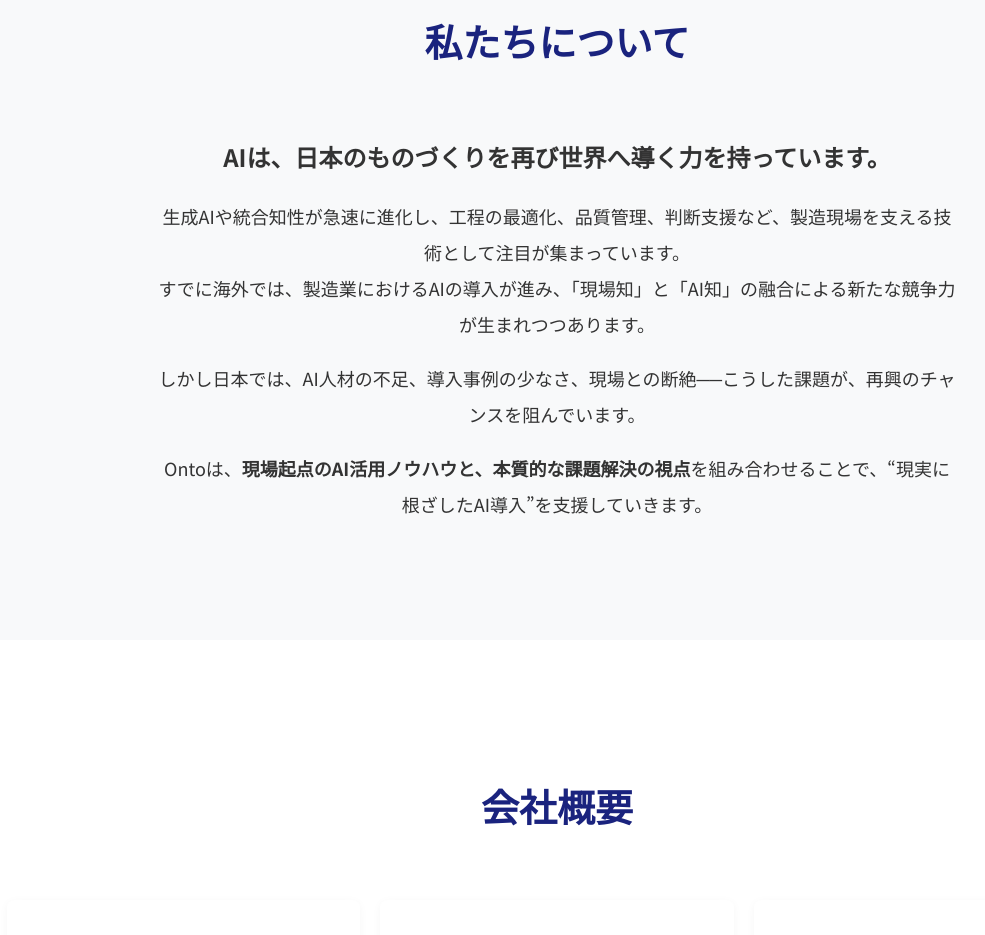
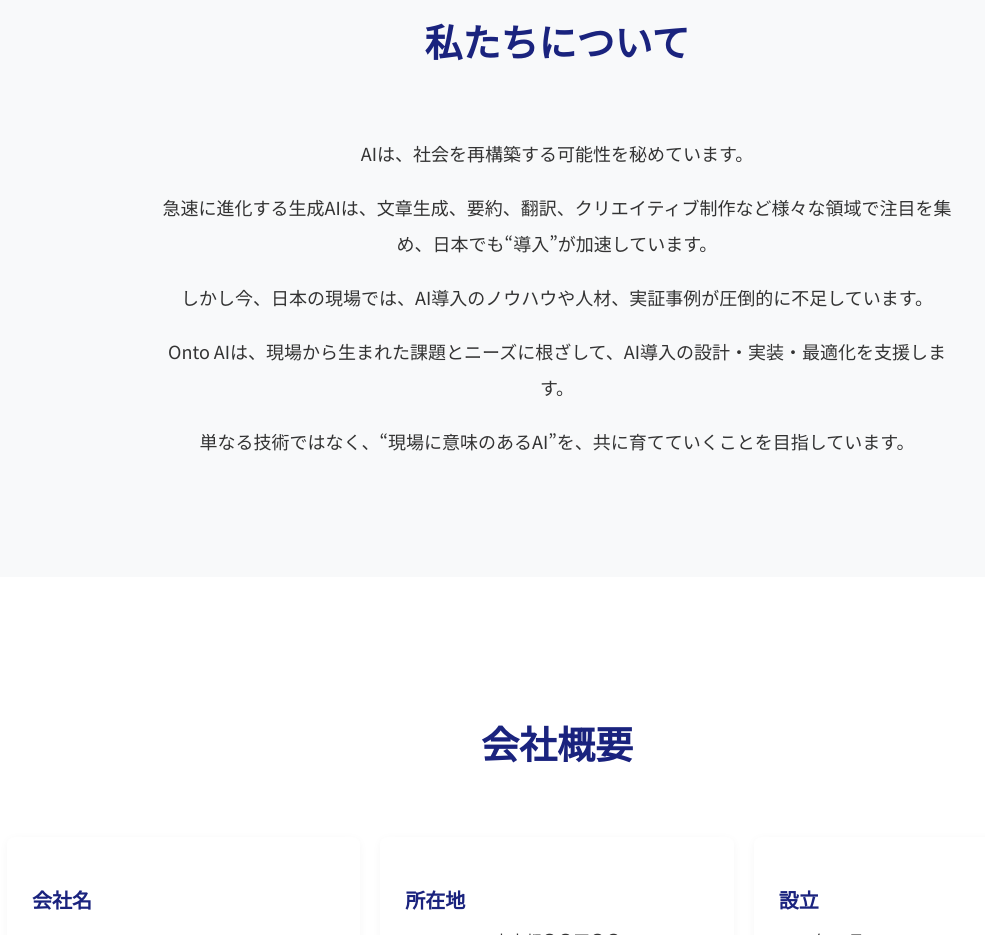
Before and after one commit to NICHIKA-K/onto-site, a plain HTML site: page index.html in a window 1280 px wide. Shown: the part 1200-2135 px from the top of the page, without its empty margins (83-1068 px from the left). Drawn offline with Linux system fonts and the light colour scheme.

Commit message:
docs: aboutセクションの文章を再更新

```diff
--- a/index.html
+++ b/index.html
@@ -57,20 +57,11 @@
         <section id="about" class="section section-light">
                 <div class="container">
                     <h2 class="section-title">私たちについて</h2>
-                    <h2>AIは、日本のものづくりを再び世界へ導く力を持っています。</h2>
-
-<p>
-生成AIや統合知性が急速に進化し、工程の最適化、品質管理、判断支援など、製造現場を支える技術として注目が集まっています。<br>
-すでに海外では、製造業におけるAIの導入が進み、「現場知」と「AI知」の融合による新たな競争力が生まれつつあります。
-</p>
-
-<p>
-しかし日本では、AI人材の不足、導入事例の少なさ、現場との断絶──こうした課題が、再興のチャンスを阻んでいます。
-</p>
-
-<p>
-Ontoは、<strong>現場起点のAI活用ノウハウと、本質的な課題解決の視点</strong>を組み合わせることで、“現実に根ざしたAI導入”を支援していきます。
-</p>
+                    <p>AIは、社会を再構築する可能性を秘めています。</p>
+<p>急速に進化する生成AIは、文章生成、要約、翻訳、クリエイティブ制作など様々な領域で注目を集め、日本でも“導入”が加速しています。</p>
+<p>しかし今、日本の現場では、AI導入のノウハウや人材、実証事例が圧倒的に不足しています。</p>
+<p>Onto AIは、現場から生まれた課題とニーズに根ざして、AI導入の設計・実装・最適化を支援します。</p>
+<p>単なる技術ではなく、“現場に意味のあるAI”を、共に育てていくことを目指しています。</p>
                 </div>
             </section>
 
```
